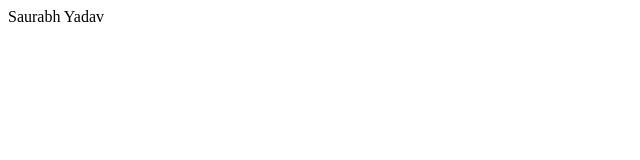
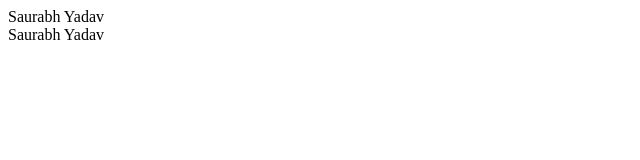
Before and after one commit to saurabhyadav0810/Clone-Project, a plain HTML site: page index.html in a window 1280 px wide. Shown: the full height of the page, 0-640 px from the left. Drawn offline with Linux system fonts and the light colour scheme.

Commit message:
updated two

```diff
--- a/index.html
+++ b/index.html
@@ -7,5 +7,6 @@
 </head>
 <body>
     <div>Saurabh Yadav</div>
+    <div>Saurabh Yadav</div>
 </body>
 </html>
```
